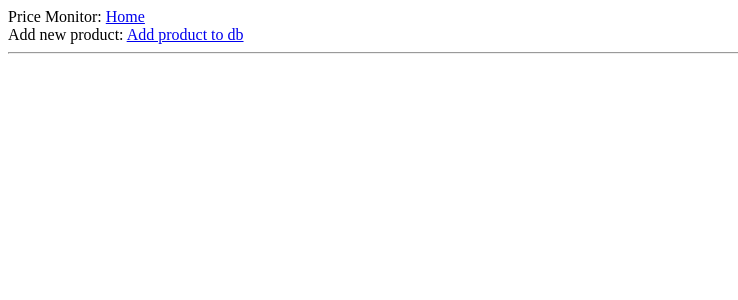
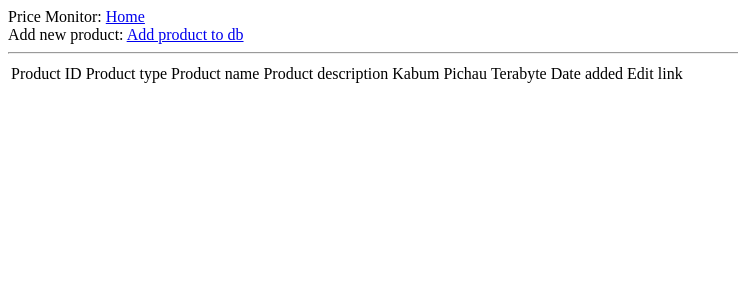
Before and after one commit to dkage/price_monitor, a Flask app: page /product_list in a window 1280 px wide. Shown: the top 300 px of the page, without its empty margins (0-738 px from the left). Run offline with Flask 2, Linux system fonts and the light colour scheme; data that the repository does not hold is empty; some libraries are stand-ins or nearby versions.

Commit message:
Add jinja2 FOR to list products and new route do edit product

```diff
--- a/app/routes.py
+++ b/app/routes.py
@@ -1,4 +1,4 @@
-from flask import render_template, flash, redirect, send_from_directory
+from flask import render_template, flash, redirect, send_from_directory, request
 from app.flask_app import *
 from app.forms import *
 from functions import *
@@ -44,15 +44,16 @@ def add_product():
     return render_template('add_product.html', title='Add new product to monitor', form=form)
 
 
-# @app.route('/edit_product')
-# def edit_product():
-#     return render_template('placeholder.html')
-#
+@app.route('/edit_product', methods=['GET', 'POST'])
+def edit_product():
+    print(request.args['id'])
+    return render_template('placeholder.html')
+
 #
 # @app.route('/prices_table')
 # def prices_table():
 #     return render_template('placeholder.html')
-#
+
 
 @app.route('/product_list')
 def prices_table():
--- a/app/templates/product_list.html
+++ b/app/templates/product_list.html
@@ -2,13 +2,34 @@
 
 {% block content %}
 
-    {% for product in list %}
+    <table>
+        <tbody>
+            <tr>
+                <td>Product ID</td>
+                <td>Product type</td>
+                <td>Product name</td>
+                <td>Product description</td>
+                <td>Kabum</td>
+                <td>Pichau</td>
+                <td>Terabyte</td>
+                <td>Date added</td>
+                <td>Edit link</td>
+            </tr>
 
-        {% for item in product %}
-            <p>{{ item[0] }}</p>
-            <br>
-        {% endfor %}
-
-    {% endfor %}
+            {% for product in list %}
+                    <tr>
+                        <td>{{ product[0] }}</td>
+                        <td>{{ product[1] }}</td>
+                        <td>{{ product[2] }}</td>
+                        <td>{{ product[3] }}</td>
+                        <td>{{ product[4] }}</td>
+                        <td>{{ product[5] }}</td>
+                        <td>{{ product[6] }}</td>
+                        <td>{{ product[7] }}</td>
+                        <td> <a href="edit_product?id={{ product[0] }}">Edit product</a></td>
+                    </tr>
+            {% endfor %}
+        </tbody>
+    </table>
 
 {% endblock %}
```
